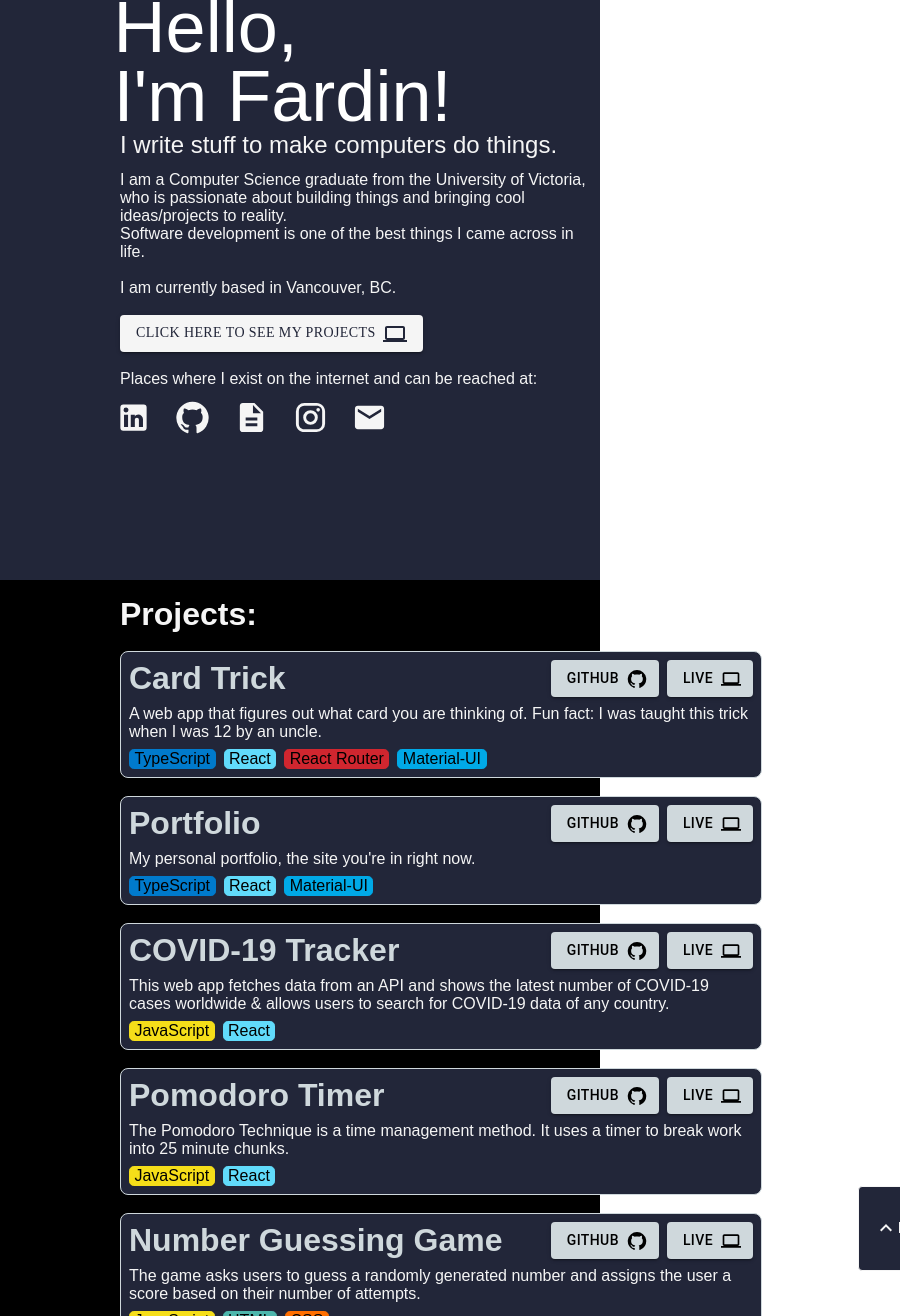
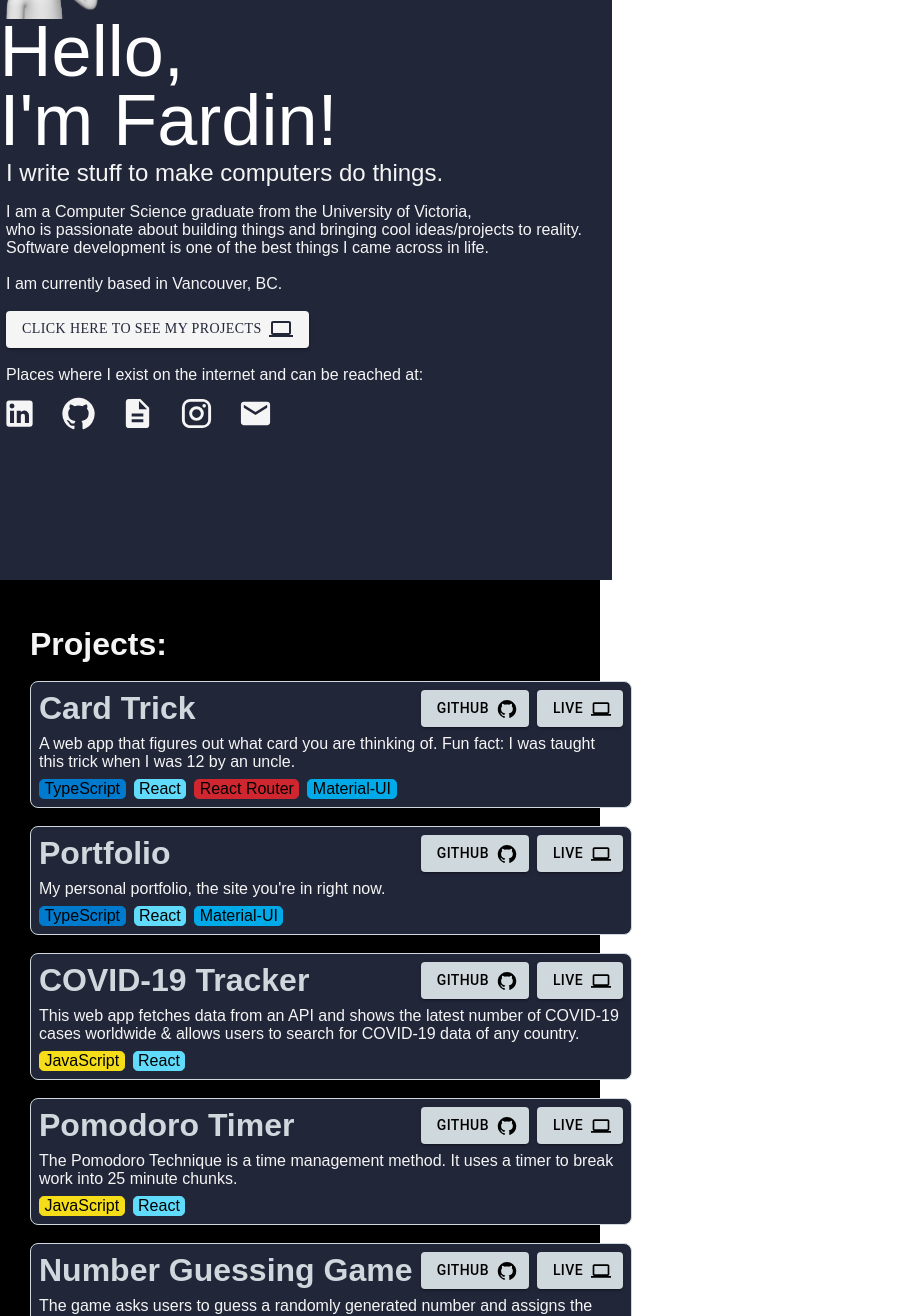
Before and after one commit to f2k5/f2k5.github.io, a React (Create React App) app: page / in a window 600 px wide. Shown: the part 220-1536 px from the top of the page, 900 px wide, since content can reach past the window. Built offline with nearby package versions, Linux system fonts and the light colour scheme.

Commit message:
adding responsiveness for smartphones and iPads

```diff
--- a/package.json
+++ b/package.json
@@ -22,6 +22,7 @@
     "node-sass": "^6.0.1",
     "react": "^17.0.2",
     "react-dom": "^17.0.2",
+    "react-responsive": "^9.0.0-beta.4",
     "react-router": "^5.2.1",
     "react-scripts": "4.0.3",
     "react-scroll": "^1.8.4",
--- a/src/components/FirstPageProfileSection/FirstPageProfileSection.styles.css
+++ b/src/components/FirstPageProfileSection/FirstPageProfileSection.styles.css
@@ -10,6 +10,33 @@
     text-align: left;
     animation-name: page-load;
     animation-duration: 500ms;
+}
+
+@media only screen and (max-width: 1024px) and (min-width: 600px) {
+    .profile-page {
+        width: 100%;
+        padding: 5%;
+    }
+    h2 {
+        line-height: 1em;
+    }
+}
+
+@media only screen and (max-width: 600px) {
+    .profile-page {
+        width: 100%;
+        padding: 0 1%;
+    }
+    h2 {
+        line-height: 1em;
+    }
+    .name-header-page-one {
+        font-size: 3rem;
+        /* font-weight: 300;
+        margin-left: -0.4rem;
+        padding: 0;
+        text-align: left; */
+    }
 }
 
 .profile-section {
@@ -43,7 +70,7 @@ h2 {
     font-size: 1.5rem;
     font-weight: 300;
     animation-delay: 2s;
-    line-height: 0.7em;
+    /* line-height: 0.7em; */
 }
 
 .h1-first {
--- a/src/components/ProjectContainer/ProjectContainer.styles.css
+++ b/src/components/ProjectContainer/ProjectContainer.styles.css
@@ -5,6 +5,12 @@
     background-color: #263238;
     background-color: #212121;
     background-color: #222639;
+}
+
+@media only screen and (max-width: 600px) {
+    .projectContainerBox {
+        width: 100%;
+    }
 }
 
 h1 {
--- a/src/components/SecondPageProjectsSection/SecondPageProjectsSection.tsx
+++ b/src/components/SecondPageProjectsSection/SecondPageProjectsSection.tsx
@@ -1,15 +1,18 @@
 import React from "react";
+import "./SecondPageProjectsSection.styles.css"
 import ProjectContainer from "../ProjectContainer/ProjectContainer";
 import KeyboardArrowUpIcon from '@mui/icons-material/KeyboardArrowUp';
 import Copyright from "../Copyright/Copyright";
 import { Link } from "react-scroll";
 import { Button } from "@mui/material";
 import styled from "styled-components";
+import { useMediaQuery } from "react-responsive";
 
 const ProjectSection = () => {
 
     const ProjectPageContainer = styled.div`
         background-color: black;
+        width: 100%;
     `;
 
     const Box = styled.div`
@@ -17,11 +20,29 @@ const ProjectSection = () => {
         align-items: center;
         text-align: left;
         padding: 0 0 0 20%;
+
+        @media only screen and (max-width: 600px) {
+            width: 99%;
+            padding: 0;
+        }
+
+        @media only screen and (max-width: 1024px) and (min-width: 600px) {
+            width: 100%;
+            padding: 5%;
+        }
     `
+
+    const ifDeviceIsASmartphone = useMediaQuery({
+        query: "(max-width: 600px)"
+    })
+
+    const ifDeviceIsAnIpad = useMediaQuery({
+        query: "(max-width: 1024px)"
+    })
 
     return (
         <ProjectPageContainer>
-            <Box>
+            <Box className = "box">
                 <section id = "srollDownToProjectPage">
                     <h1 style = {{margin: "1rem 0 0 0", color: "whitesmoke"}}>Projects:</h1> <br />
                     <ProjectContainer
@@ -101,9 +122,19 @@ const ProjectSection = () => {
                     />
                     <Copyright />
                 </section>
-                <Link to = "srollUpToProfilePage" smooth = {true} duration = {750}>
-                    <Button variant="outlined" style={{ backgroundColor: "#222639" , marginLeft: "6rem", color: "whitesmoke", borderColor: "whitesmoke"}} ><KeyboardArrowUpIcon /> Go back up</Button>
-                </Link>
+
+                {ifDeviceIsASmartphone ? null :
+                 ifDeviceIsAnIpad ?
+                    <Link to = "srollUpToProfilePage" smooth = {true} duration = {750}>
+                        <Button variant="outlined" style={{ backgroundColor: "#222639" , marginLeft: "2rem", color: "whitesmoke", borderColor: "whitesmoke", padding: "1rem 0"}}>
+                        <KeyboardArrowUpIcon /></Button>
+                    </Link> :
+                    <Link to = "srollUpToProfilePage" smooth = {true} duration = {750}>
+                        <Button variant="outlined" style={{ backgroundColor: "#222639" , marginLeft: "6rem", color: "whitesmoke", borderColor: "whitesmoke", padding: "1rem 0"}}>
+                        <KeyboardArrowUpIcon /></Button>
+                    </Link>
+                }
+
             </Box>
         </ProjectPageContainer>
     )
--- a/src/index.css
+++ b/src/index.css
@@ -22,3 +22,7 @@
 ::-webkit-scrollbar-thumb:hover {
   background: whitesmoke;
 }
+
+body {
+  width: 100%;
+}
```
Also changed, not shown: src/components/SecondPageProjectsSection/SecondPageProjectsSection.styles.css (added), 1 other file (tests, documents, lock files or other folders).
